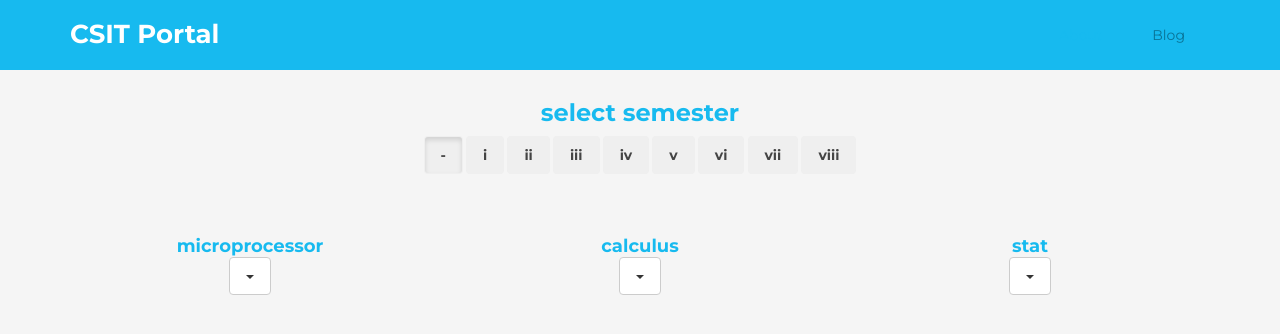
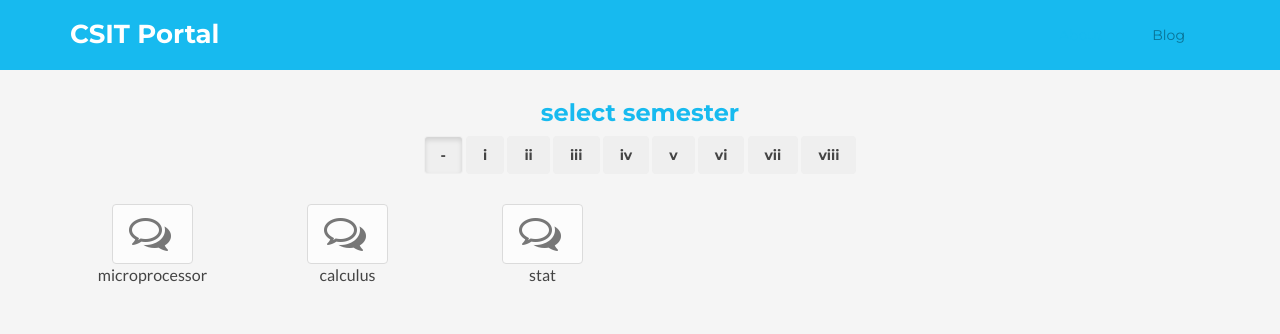
Before and after one commit to aadeshere1/csitportal, a Jekyll site: the page built from notes/index.html, in a window 1280 px wide and 900 px high. Shown: the top 334 px of the window. Built offline with Jekyll 4.4.1, drawn with Linux system fonts in a browser that asks for light colours; nearby versions of some CDN libraries.

Commit message:
added new css and poriet font

```diff
--- a/_data/download.yml
+++ b/_data/download.yml
@@ -2,11 +2,14 @@
   type: notes
   semester: 1
   link: mc.pdf
+  description: sdfkjslkdjflskjdf
 - course: calculus
   type: notes
   semester: 3
   link: mc.pdf
+  description: sdfkjslkdjflskjdf
 - course: stat
   type: notes
   semester: 2
   link: mc.pdf
+  description: sdfkjslkdjflskjdf
--- a/_includes/meta.html
+++ b/_includes/meta.html
@@ -9,6 +9,8 @@
 <link href='http://fonts.googleapis.com/css?family=Montserrat:400,700' rel='stylesheet' type='text/css'>
 <script src="https://cdnjs.cloudflare.com/ajax/libs/jquery/3.1.0/jquery.min.js"></script>
 <link href="https://maxcdn.bootstrapcdn.com/font-awesome/4.7.0/css/font-awesome.min.css" rel="stylesheet" integrity="sha384-wvfXpqpZZVQGK6TAh5PVlGOfQNHSoD2xbE+QkPxCAFlNEevoEH3Sl0sibVcOQVnN" crossorigin="anonymous">
+<link href="https://fonts.googleapis.com/css?family=Poiret+One" rel="stylesheet">
+
 <!-- Global CSS -->
 <link rel="stylesheet" href="/assets/plugins/bootstrap/css/bootstrap.min.css">
 <!-- Plugins CSS -->
--- a/assets/js/main.js
+++ b/assets/js/main.js
@@ -28,6 +28,9 @@ jQuery(document).ready(function($) {
 			$('.navbar-collapse').removeClass('in').addClass('collapse');
 		}
 
+    $('a[title]').tooltip();
+
+
 	});
 
 });
--- a/notes/index.html
+++ b/notes/index.html
@@ -19,16 +19,16 @@ layout: default
   </div>
   <script>$(document).on('click',function(){$('.collapse').collapse('hide');})</script>
   <div class="container">
-    <div class="row placeholders " id="parent">
+    <div class="row placeholders download" id="parent">
       {% for links in site.data.download %}
-          <div class="col-xs-6 col-sm-3 col-md-4 placeholder {{links.semester}}">
-             <img src="" />
-             </a>
-             <h4 class="middle">{{links.course}}</h4>
-             <button type="button" class="btn btn-default info" data-toggle="collapse" data-target="1">
-               <span class="caret"></span>
-             </button>
-           <div id="1" class="collapse middle">this is the file for </div>
+          <div class="col-xs-6 col-sm-3 col-md-2 placeholder {{links.semester}}">
+            <a href="" title="{{links.description}}">
+
+              <button type="button" class="btn btn-default btn-circle" disabled="disabled"><i class="fa fa-comments-o fa-3x"></i></button>
+            </a>
+            <p class="narrow text-center">
+              {{links.course}}
+            </p>
          </div>
       {% endfor %}
     </div>
```
Also changed, not shown: assets/css/download.css (added).
